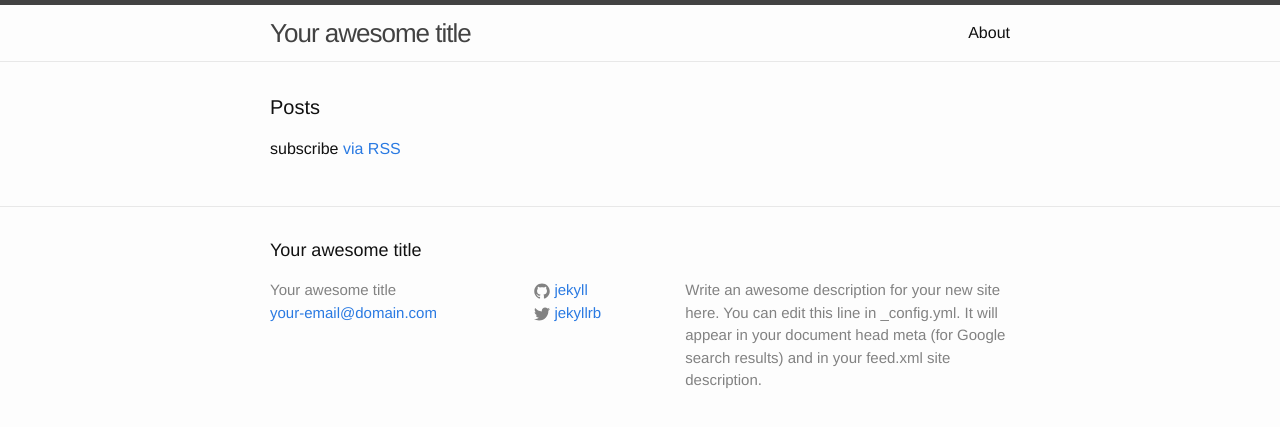
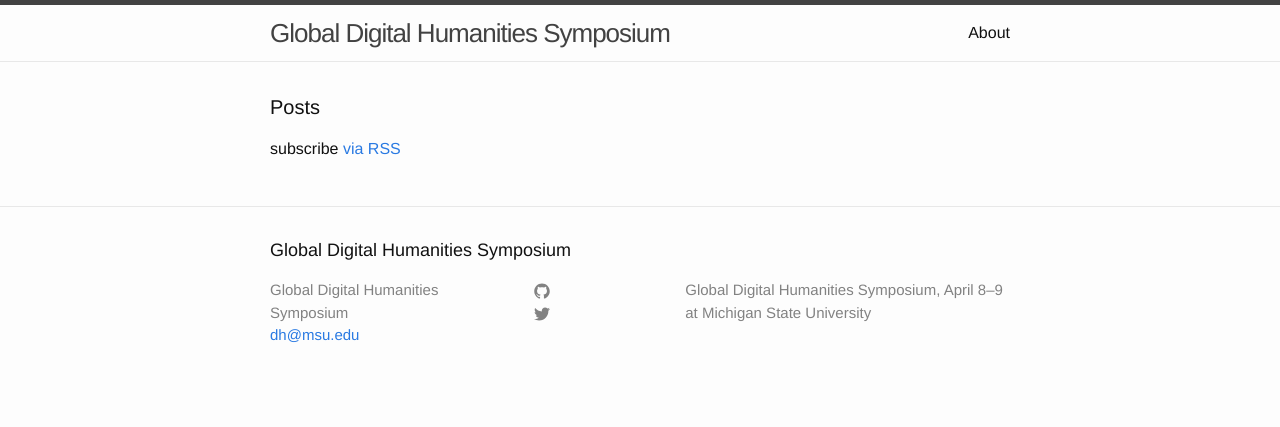
Before and after one commit to msudh/globaldh2016, a Jekyll site: the page built from index.html, in a window 1280 px wide. Shown: the top 427 px of the page. Built offline with Jekyll 4.4.1, drawn with Linux system fonts in a browser that asks for light colours.

Commit message:
fixed config

```diff
--- a/_config.yml
+++ b/_config.yml
@@ -1,14 +1,12 @@
 # Site settings
-title: Your awesome title
-email: your-email@domain.com
-description: > # this means to ignore newlines until "baseurl:"
-  Write an awesome description for your new site here. You can edit this
-  line in _config.yml. It will appear in your document head meta (for
-  Google search results) and in your feed.xml site description.
-baseurl: "" # the subpath of your site, e.g. /blog/
-url: "http://yourdomain.com" # the base hostname & protocol for your site
-twitter_username: jekyllrb
-github_username:  jekyll
+title: Global Digital Humanities Symposium
+email: dh@msu.edu
+description: "Global Digital Humanities Symposium, April 8–9 at Michigan State University"
+baseurl: "/globaldh2016"
+url: "msudh.github.io/globaldh2016"
+twitter_username: ""
+github_username:  ""
 
 # Build settings
 markdown: kramdown
+permalink: pretty
```
